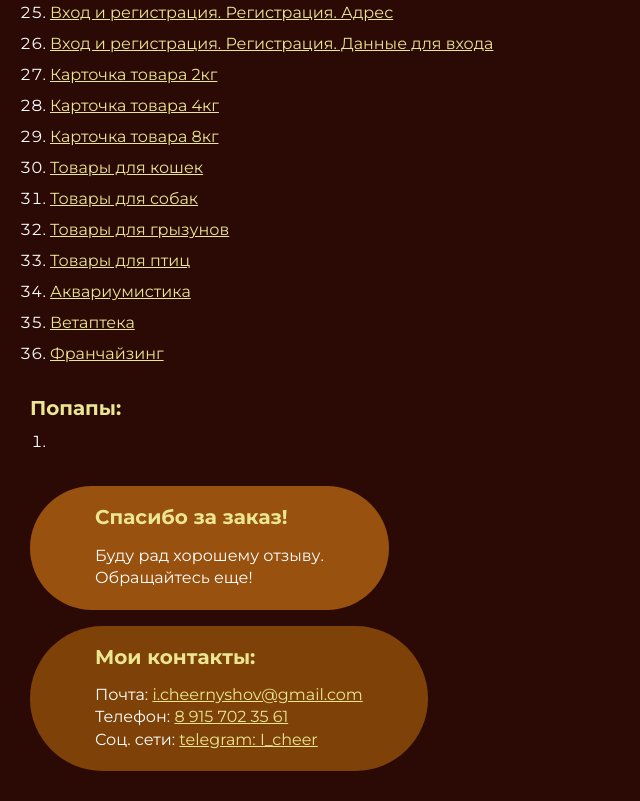
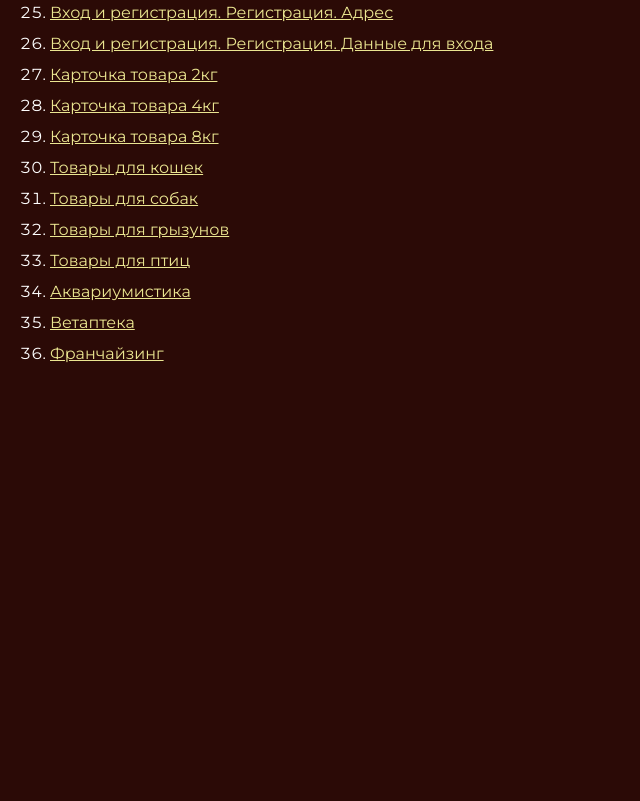
Before and after one commit to IgCheer/SitayaMorda, a plain HTML site: page index.html in a window 1280 px wide. Shown: the part 911-1712 px from the top of the page, without its empty margins (0-640 px from the left). After the commit the page ends 1339 px from the top, so only its background shows below. Drawn offline with Linux system fonts and the light colour scheme.

Commit message:
Update index.html

```diff
--- a/index.html
+++ b/index.html
@@ -67,21 +67,7 @@
 
 			<li><a target="_blank" href="franchising.html">Франчайзинг</a></li>
 		</ol>
-		<h2>Попапы:</h2>
-		<ol class="rootpage__list">
-			<li><a target="_blank" href=""></a></li>
-		</ol>
-		<div class="rootpage__tnx">
-			<h2>Спасибо за заказ!</h2>
-			<p>Буду рад хорошему отзыву.</p>
-			<p>Обращайтесь еще!</p>
-		</div>
-		<div class="rootpage__contacts">
-			<h2>Мои контакты:</h2>
-			<p>Почта: <a href="mailto:i.cheernyshov@gmail.com">i.cheernyshov@gmail.com</a></p>
-			<p>Телефон: <a href="tel:89157023561">8 915 702 35 61</a></p>
-			<p>Соц. сети: <a href="https://t.me/I_cheer">telegram: I_cheer</a></p>
-		</div>
+
 	</div>
 </body>
 <style>
```
